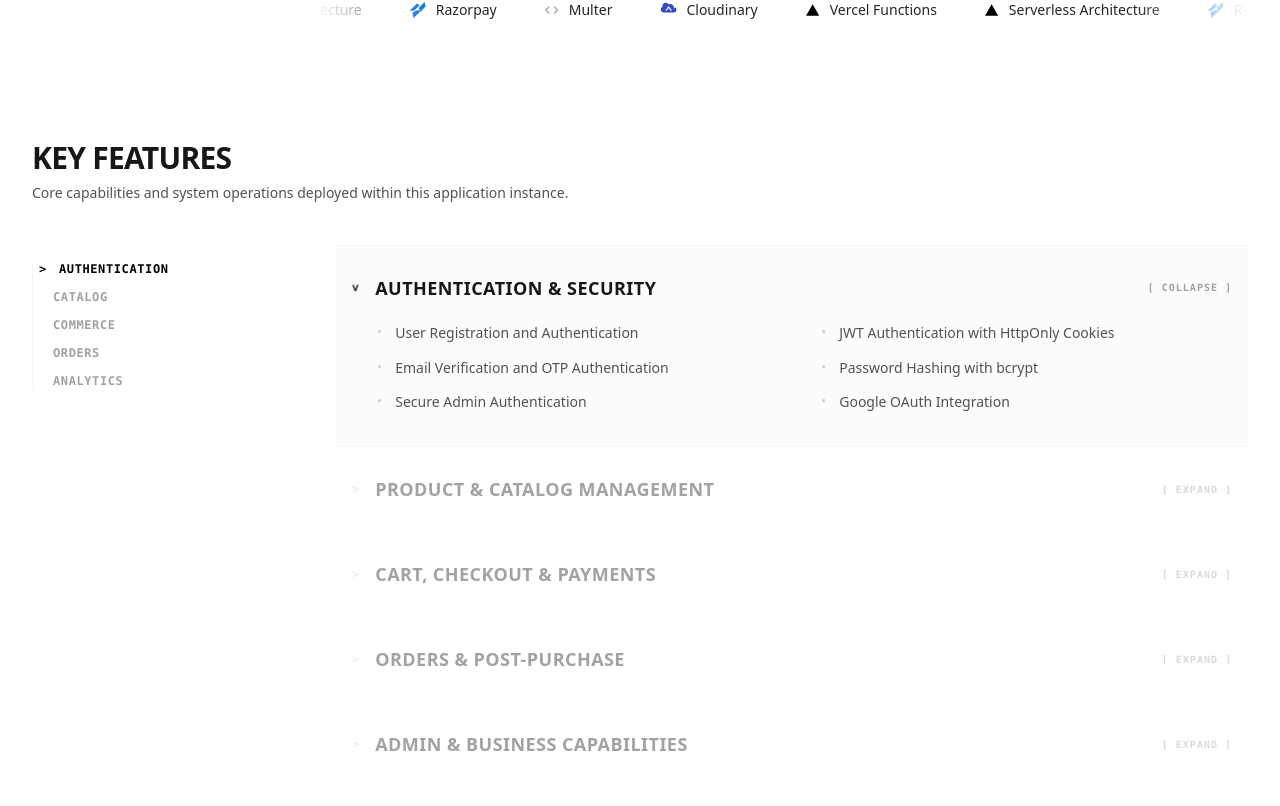
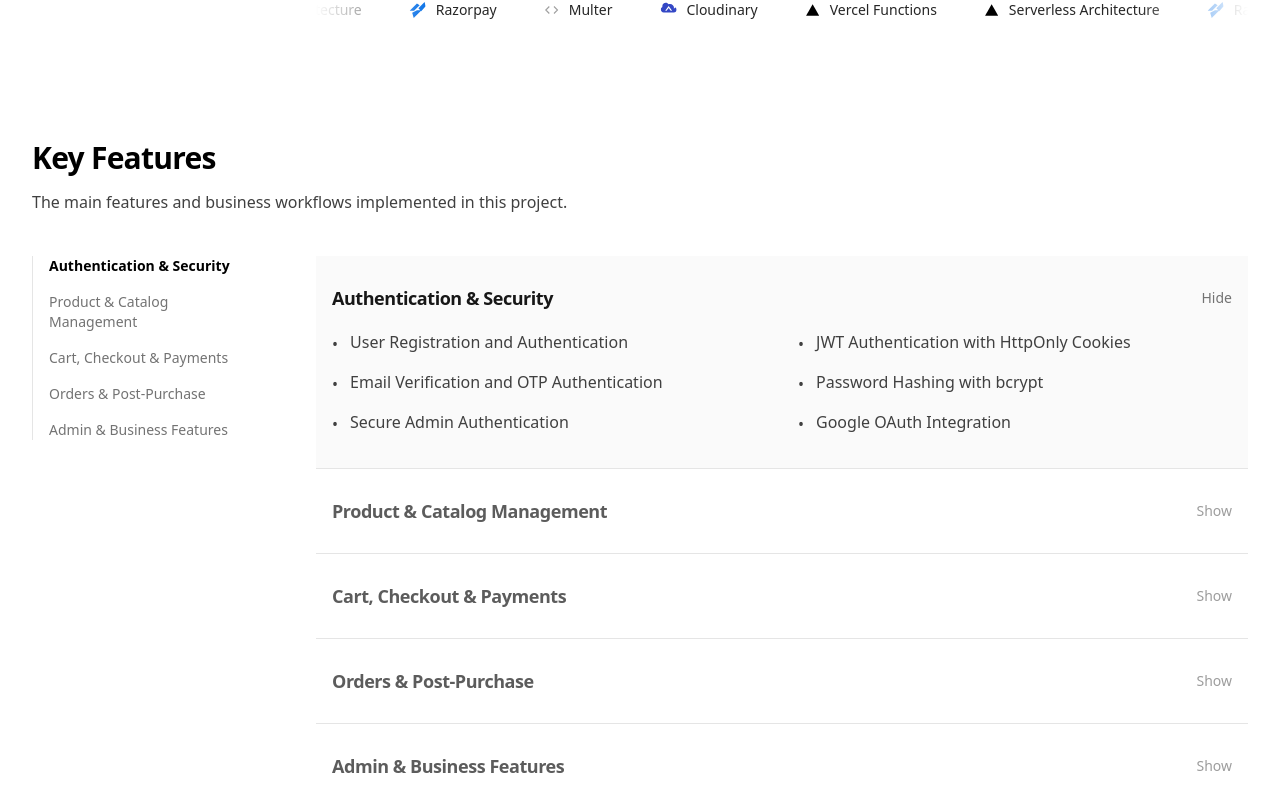
Before and after one commit to md-faizanahmad/Md_Faizan_Ahmad_Portfolio, a Next.js app: page /projects/mystore-admin-dashboard in a window 1280 px wide. Shown: the part 1554-2360 px from the top of the page. Built offline with nearby package versions, Linux system fonts and the light colour scheme.

Commit message:
refactor(project-features): split components and improve readability

```diff
--- /dev/null
+++ b/src/components/projects/components/ProjectFeatureSection.tsx
@@ -0,0 +1,64 @@
+"use client";
+
+interface ProjectFeatureSectionProps {
+  category: string;
+  title: string;
+  items: string[];
+  isOpen: boolean;
+  isActive: boolean;
+  onToggle: () => void;
+}
+
+export default function ProjectFeatureSection({
+  title,
+  items,
+  isOpen,
+  isActive,
+  onToggle,
+}: ProjectFeatureSectionProps) {
+  return (
+    <div
+      className={`py-3 px-2 sm:px-4 transition-all duration-500 ${
+        isActive
+          ? "bg-neutral-50 dark:bg-neutral-900/20 opacity-100"
+          : "opacity-70 hover:opacity-100"
+      }`}
+    >
+      <button
+        onClick={onToggle}
+        className="group flex w-full items-center justify-between py-4 text-left"
+        aria-expanded={isOpen}
+      >
+        <h3 className="text-lg font-semibold tracking-tight text-neutral-900 dark:text-white">
+          {title}
+        </h3>
+
+        <span className="text-sm cursor-pointer text-neutral-500 dark:text-neutral-400">
+          {isOpen ? "Hide" : "Show"}
+        </span>
+      </button>
+
+      <div
+        className={`grid transition-all duration-300 ${
+          isOpen
+            ? "grid-rows-[1fr] opacity-100 pb-5"
+            : "grid-rows-[0fr] opacity-0"
+        }`}
+      >
+        <div className="overflow-hidden">
+          <ul className="grid gap-x-8 gap-y-3 sm:grid-cols-2">
+            {items.map((feature) => (
+              <li
+                key={feature}
+                className="flex items-start gap-3 text-neutral-700 dark:text-neutral-300"
+              >
+                <span className="mt-1">•</span>
+                <span className="leading-7">{feature}</span>
+              </li>
+            ))}
+          </ul>
+        </div>
+      </div>
+    </div>
+  );
+}
--- a/src/components/projects/components/ProjectFeatures.tsx
+++ b/src/components/projects/components/ProjectFeatures.tsx
@@ -1,20 +1,18 @@
 "use client";
 
-import { useState, useEffect, useRef } from "react";
+import { useEffect, useRef, useState } from "react";
+import ProjectFeatureSection from "./ProjectFeatureSection";
 
 interface ProjectFeaturesProps {
   features: Record<string, string[]>;
 }
 
 export default function ProjectFeatures({ features }: ProjectFeaturesProps) {
-  const [openCategory, setOpenCategory] = useState<string | null>(
-    Object.keys(features)[0] || null,
-  );
+  const categories = Object.keys(features);
 
-  // Track which section is currently centered in the browser viewport
-  const [activeScrollSection, setActiveScrollSection] = useState<string | null>(
-    Object.keys(features)[0] || null,
-  );
+  const [openCategory, setOpenCategory] = useState(categories[0] || null);
+
+  const [activeCategory, setActiveCategory] = useState(categories[0] || null);
 
   const containerRef = useRef<HTMLDivElement>(null);
 
@@ -24,184 +22,107 @@ export default function ProjectFeatures({ features }: ProjectFeaturesProps) {
       catalog: "Product & Catalog Management",
       commerce: "Cart, Checkout & Payments",
       orders: "Orders & Post-Purchase",
-      analytics: "Admin & Business Capabilities",
+      analytics: "Admin & Business Features",
     };
 
     return titles[title] || title;
   };
 
-  const toggleCategory = (category: string) => {
-    setOpenCategory(openCategory === category ? null : category);
-  };
-
-  // Click handler to manually navigate and sync focus targets
   const handleSidebarClick = (category: string) => {
     setOpenCategory(category);
-    setActiveScrollSection(category);
+    setActiveCategory(category);
 
-    const element = document.getElementById(`feature-section-${category}`);
-    if (element) {
-      // Adjusted scroll offset bounding box for smooth viewport targeting
-      element.scrollIntoView({ behavior: "smooth", block: "nearest" });
-    }
+    document.getElementById(`feature-${category}`)?.scrollIntoView({
+      behavior: "smooth",
+      block: "nearest",
+    });
   };
 
   useEffect(() => {
-    const observerOptions = {
-      root: null, // target browser viewport bounds
-      rootMargin: "-25% 0px -55% 0px", // calibrated layout focal sweet-spot
-      threshold: 0,
-    };
+    const observer = new IntersectionObserver(
+      (entries) => {
+        entries.forEach((entry) => {
+          if (!entry.isIntersecting) return;
 
-    const handleIntersection = (entries: IntersectionObserverEntry[]) => {
-      entries.forEach((entry) => {
-        if (entry.isIntersecting) {
-          const categoryId = entry.target.getAttribute("data-category");
-          if (categoryId) {
-            setActiveScrollSection(categoryId);
-          }
+          const category = entry.target.getAttribute("data-category");
+
+          if (category) {
+            setActiveCategory(category);
           }
         });
-    };
-
-    const observer = new IntersectionObserver(
-      handleIntersection,
-      observerOptions,
+      },
+      {
+        rootMargin: "-25% 0px -55% 0px",
+      },
     );
 
     const sections = containerRef.current?.querySelectorAll("[data-category]");
+
     sections?.forEach((section) => observer.observe(section));
 
-    return () => {
-      sections?.forEach((section) => observer.unobserve(section));
-    };
-  }, [features]);
+    return () => sections?.forEach((section) => observer.unobserve(section));
+  }, []);
 
-  if (!Object.keys(features).length) return null;
+  if (!categories.length) return null;
 
   return (
-    <section className="w-full bg-white text-black transition-colors duration-300 dark:bg-black dark:text-white select-none">
+    <section className="w-full bg-white text-black dark:bg-black dark:text-white">
       <div className="mx-auto max-w-7xl px-4 py-12 sm:px-6 lg:px-8">
-        {/* Section Header */}
-        <div className="space-y-1.5 max-w-4xl text-left mb-10">
-          <h2 className="text-xl font-extrabold uppercase tracking-tight sm:text-2xl md:text-3xl font-sans text-neutral-900 dark:text-white">
+        {/* Header */}
+        <div className="mb-10 max-w-4xl space-y-3">
+          <h2 className="text-2xl font-bold tracking-tight md:text-3xl">
             Key Features
           </h2>
-          <p className="text-sm leading-relaxed text-neutral-600 dark:text-neutral-400 font-sans">
-            Core capabilities and system operations deployed within this
-            application instance.
+
+          <p className="text-base leading-7 text-neutral-700 dark:text-neutral-300">
+            The main features and business workflows implemented in this
+            project.
           </p>
         </div>
 
-        {/* Master Asymmetric Layout Grid Structure */}
-        <div className="grid gap-10 lg:grid-cols-[240px_1fr] lg:gap-16">
-          {/* LEFT INDEX TRACK - Sidebar Dynamic Scroll Highlighter Nav */}
+        <div className="grid gap-10 lg:grid-cols-[220px_1fr] lg:gap-16">
+          {/* Sidebar */}
           <aside className="hidden lg:block">
-            <div className="sticky top-32 space-y-4 border-l border-neutral-100 dark:border-neutral-800 pl-4 transition-colors duration-300">
-              <div className="text-[10px] font-bold font-mono uppercase tracking-widest text-neutral-300 dark:text-neutral-600"></div>
-              <nav
-                className="space-y-3"
-                aria-label="Feature tracking scroll navigation"
-              >
-                {Object.keys(features).map((category) => {
-                  const isCurrentlyViewed = activeScrollSection === category;
-                  return (
+            <div className="sticky top-32 space-y-4 border-l border-neutral-200 pl-4 dark:border-neutral-800">
+              {categories.map((category) => (
                 <button
                   key={category}
                   onClick={() => handleSidebarClick(category)}
-                      className={`block w-full text-left text-xs font-bold font-mono uppercase tracking-wider transition-all duration-300 will-change-transform cursor-pointer relative pl-1 ${
-                        isCurrentlyViewed
-                          ? "text-black dark:text-white translate-x-1.5 font-extrabold"
-                          : "text-neutral-400 dark:text-neutral-500 hover:text-black dark:hover:text-white"
+                  className={`block text-left text-sm transition-colors ${
+                    activeCategory === category
+                      ? "font-semibold text-black dark:text-white"
+                      : "text-neutral-500 hover:text-black dark:text-neutral-400 dark:hover:text-white"
                   }`}
                 >
-                      {isCurrentlyViewed && (
-                        <span className="absolute -left-4 text-black dark:text-white font-mono animate-fade-in">
-                          &gt;
-                        </span>
-                      )}
-                      {category}
+                  {formatTitle(category)}
                 </button>
-                  );
-                })}
-              </nav>
+              ))}
             </div>
           </aside>
 
-          {/* RIGHT VIEWPORT CONTENT - Dynamic Scroll-Monitored Accordions */}
+          {/* Content */}
           <div
             ref={containerRef}
-            className="divide-y divide-neutral-100 dark:divide-neutral-900 border-t border-b border-neutral-100 dark:border-neutral-900 lg:border-b-0"
+            className="divide-y divide-neutral-200 dark:divide-neutral-800"
           >
-            {Object.entries(features).map(([category, items]) => {
-              const isOpen = openCategory === category;
-              const isCurrentlyViewed = activeScrollSection === category;
-
-              return (
+            {Object.entries(features).map(([category, items]) => (
               <div
                 key={category}
-                  id={`feature-section-${category}`}
+                id={`feature-${category}`}
                 data-category={category}
-                  className={`py-3 px-2 sm:px-4 first:rounded-t-sm last:rounded-b-sm transition-all duration-500 ease-out will-change-[opacity,background-color] ${
-                    isCurrentlyViewed
-                      ? "opacity-100 bg-neutral-50/60 dark:bg-neutral-900/20"
-                      : "opacity-40 hover:opacity-75"
-                  }`}
               >
-                  {/* Interactive Trigger Surface */}
-                  <button
-                    onClick={() => toggleCategory(category)}
-                    className="group flex w-full items-center justify-between py-4 text-left transition-colors duration-150 cursor-pointer"
-                    aria-expanded={isOpen}
-                  >
-                    <div className="flex items-center gap-4">
-                      <span
-                        className={`font-mono text-xs font-bold transition-transform duration-300 will-change-transform ${
-                          isOpen
-                            ? "rotate-90 text-black dark:text-white"
-                            : "text-neutral-300 dark:text-neutral-600 group-hover:text-black dark:group-hover:text-white"
-                        }`}
-                      >
-                        &gt;
-                      </span>
-                      <h3 className="text-base font-extrabold uppercase tracking-wide text-neutral-900 dark:text-white font-sans sm:text-lg">
-                        {formatTitle(category)}
-                      </h3>
+                <ProjectFeatureSection
+                  category={category}
+                  title={formatTitle(category)}
+                  items={items}
+                  isOpen={openCategory === category}
+                  isActive={activeCategory === category}
+                  onToggle={() =>
+                    setOpenCategory(openCategory === category ? null : category)
+                  }
+                />
               </div>
-
-                    {/* UI status tracking indicator */}
-                    <span className="font-mono text-[10px] font-bold uppercase tracking-widest text-neutral-400 dark:text-neutral-500 group-hover:text-black dark:group-hover:text-white pl-4 transition-colors duration-200">
-                      {isOpen ? "[ Collapse ]" : "[ Expand ]"}
-                    </span>
-                  </button>
-
-                  {/* Collapsible Panel Area */}
-                  <div
-                    className={`grid transition-all duration-300 ease-in-out ${
-                      isOpen
-                        ? "grid-rows-[1fr] opacity-100 pb-5 pt-1"
-                        : "grid-rows-[0fr] opacity-0 pointer-events-none"
-                    }`}
-                  >
-                    <div className="overflow-hidden pl-6">
-                      <ul className="grid grid-cols-1 gap-x-8 gap-y-3 sm:grid-cols-2 font-sans text-sm">
-                        {items.map((feature) => (
-                          <li
-                            key={feature}
-                            className="flex items-start gap-3 text-neutral-600 dark:text-neutral-400 transition-colors hover:text-black dark:hover:text-white duration-150"
-                          >
-                            <span className="font-mono text-xs text-neutral-300 dark:text-neutral-600 select-none mt-0.5">
-                              &bull;
-                            </span>
-                            <span className="leading-relaxed">{feature}</span>
-                          </li>
             ))}
-                      </ul>
-                    </div>
-                  </div>
-                </div>
-              );
-            })}
           </div>
         </div>
       </div>
```
Lines whose indentation alone changed are shown as unchanged.
